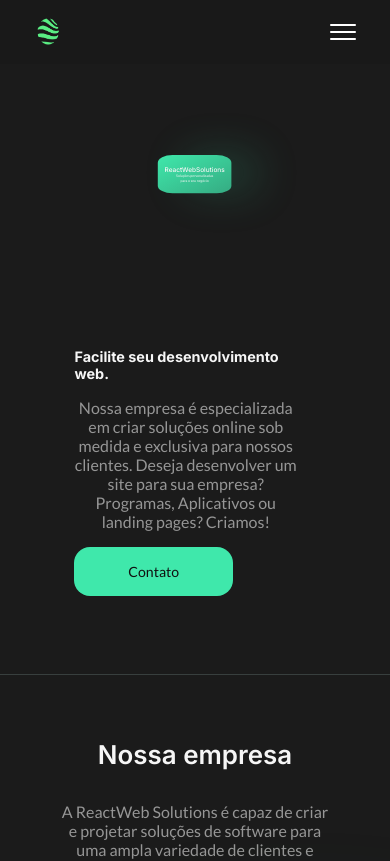
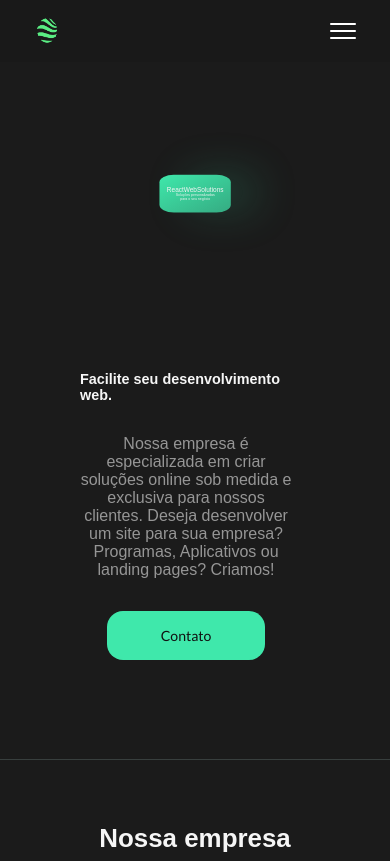
Before and after one commit to Yraffic/reactweb-solutions, a React (Create React App) app: page / in a window 390 px wide. Shown: the top 861 px of the page. Built offline with nearby package versions, Linux system fonts and the light colour scheme.

Commit message:
refactor: import link referred from html and mobile fonts changed

```diff
--- a/public/index.html
+++ b/public/index.html
@@ -8,18 +8,6 @@
       name="description"
       content="Web site created using create-react-app"
     />
-    <link rel="preconnect" href="https://fonts.googleapis.com" />
-    <link rel="preconnect" href="https://fonts.gstatic.com" crossorigin />
-    <link
-      href="https://fonts.googleapis.com/css2?family=Inter:wght@500;600;700&display=swap"
-      rel="stylesheet"
-    />
-    <link rel="preconnect" href="https://fonts.googleapis.com" />
-    <link rel="preconnect" href="https://fonts.gstatic.com" crossorigin />
-    <link
-      href="https://fonts.googleapis.com/css2?family=Lato&display=swap"
-      rel="stylesheet"
-    />
     <title>Reactweb Solutions</title>
   </head>
   <body>
--- a/src/components/Card/styles.scss
+++ b/src/components/Card/styles.scss
@@ -10,6 +10,7 @@
     padding: 2rem;
     gap: 1rem;
 
+    cursor: pointer;
     .card-circle{
         width: 9rem;
         height: 9rem;
@@ -23,7 +24,6 @@
 
         h3{
             font-size: var(--size-small);
-            color: var(--green-100);
         }
     }
     .card-info{
--- a/src/components/Header/index.tsx
+++ b/src/components/Header/index.tsx
@@ -32,6 +32,7 @@ export const Header = () => {
             src={navMobile}
             alt='navbar'
             onClick={showNav}
+            className='navbar-icon-mobile'
           />
           {showNavbarMobile &&
 
@@ -92,9 +93,11 @@ export const Header = () => {
             Deseja desenvolver um site para sua empresa? Programas, Aplicativos
             ou landing pages? Criamos!
           </p>
-          <Button type='primary'>
-            Contato
-          </Button>
+            <a href="#contact">
+              <Button type='primary'>
+                Contato
+              </Button>
+            </a>
         </div>
       </div>
     </header>
--- a/src/components/Header/styles.scss
+++ b/src/components/Header/styles.scss
@@ -1,8 +1,8 @@
 @import '../../styles/_mixins.scss';
 
 header {
-    padding: 0 1rem;
-    height: 80vh;
+    padding: 1rem;
+    height: 90vh;
 
     border-bottom: 0.03rem solid var(--black-100) ;
 
@@ -19,8 +19,8 @@ header {
         z-index: 9999999999999;
 
         .img-logo-header {
-            width: 2rem;
-            height: 2rem;
+            width: 1.87rem;
+            height: 1.87rem;
 
             border-radius: 50%;
             cursor: pointer;
@@ -37,6 +37,8 @@ header {
         .hidden-mobile {
             display: none;
             .navbar-icon-mobile {
+                width: 1.87rem;
+                height: 1.87rem;
                 position: relative;
                 cursor: pointer;
             }
@@ -83,8 +85,7 @@ header {
     .info {
         width: 40%;
 
-        align-items: flex-start;
-        gap: 1rem;
+        gap: 2rem;
     }
 
     @include extraLarge{
@@ -182,7 +183,6 @@ header {
 
      .info{
         width: 95%;
-        padding: 2rem;
      }
     }
 
--- a/src/index.scss
+++ b/src/index.scss
@@ -1,3 +1,6 @@
+@import url('https://fonts.googleapis.com/css2?family=Lato&display=swap');
+@import url('https://fonts.googleapis.com/css2?family=Inter:wght@500;600;700&display=swap');
+
 :root {
   --color-background: #1B1B1B;
   --color-font-primary: #F6F6F6;
--- a/src/styles/global.scss
+++ b/src/styles/global.scss
@@ -1,3 +1,5 @@
+@import './mixins';
+
 h1 {
     font-weight: var(--font-weight-bold);
     font-size: var(--size-large);
@@ -54,3 +56,17 @@ a:hover {
     -moz-box-shadow: 108px -6px 168px 0px rgba(53, 171, 130, 0.23);
     box-shadow: 108px -6px 168px 0px rgba(53, 171, 130, 0.23);
 }
+
+@include small{
+    h1, h2, h3 {
+        font-family: sans-serif;
+    }
+
+    p {
+        font-family:sans-serif;
+    }
+
+    a {
+        font-family: sans-serif;
+    }
+}
```
